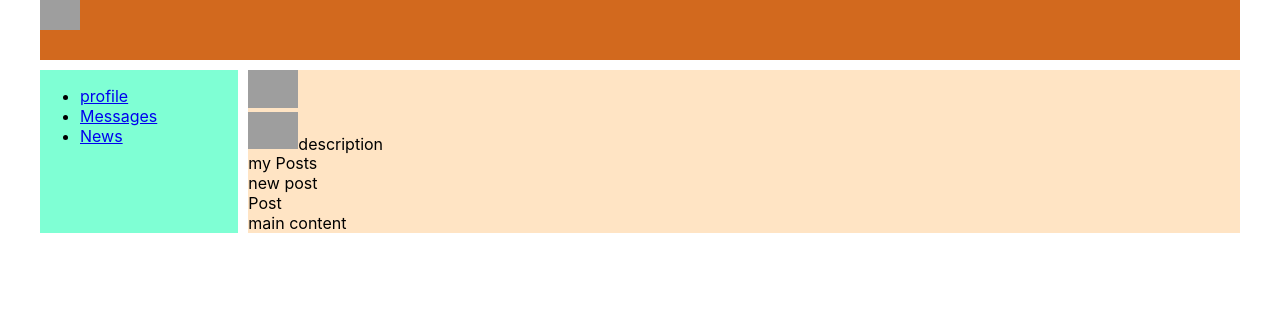
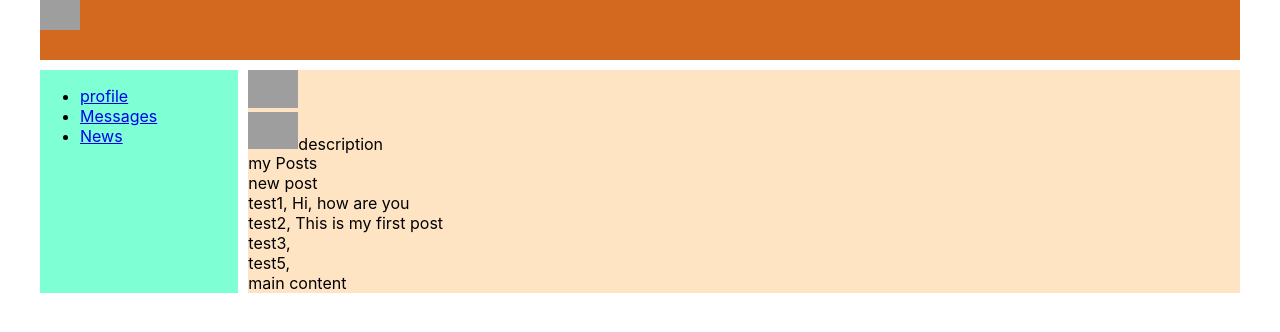
Before and after one commit to maksym-rakomin/react-social-network, a React (Create React App) app: page / in a window 1280 px wide. Shown: the top 332 px of the page. Built offline with nearby package versions, Linux system fonts and the light colour scheme; grey boxes are pictures that could not be loaded.

Commit message:
create component post

```diff
--- a/src/components/Profile/MyPosts/MyPosts.jsx
+++ b/src/components/Profile/MyPosts/MyPosts.jsx
@@ -9,7 +9,10 @@ const MyPosts = () => {
             <div>new post</div>
 
             <div>
-                <Post />
+                <Post test='test1' message="Hi, how are you"/>
+                <Post test='test2' message="This is my first post"/>
+                <Post test='test3' />
+                <Post test='test5' />
             </div>
         </div>
     )
--- a/src/components/Profile/MyPosts/Post/Post.jsx
+++ b/src/components/Profile/MyPosts/Post/Post.jsx
@@ -1,10 +1,10 @@
 import React from 'react'
 import c from "./Post.module.css"
 
-const Post = () => {
+const Post = (props) => {
     return (
         <div>
-            Post
+            { props.test }, { props.message }
         </div>
     )
 }
```
